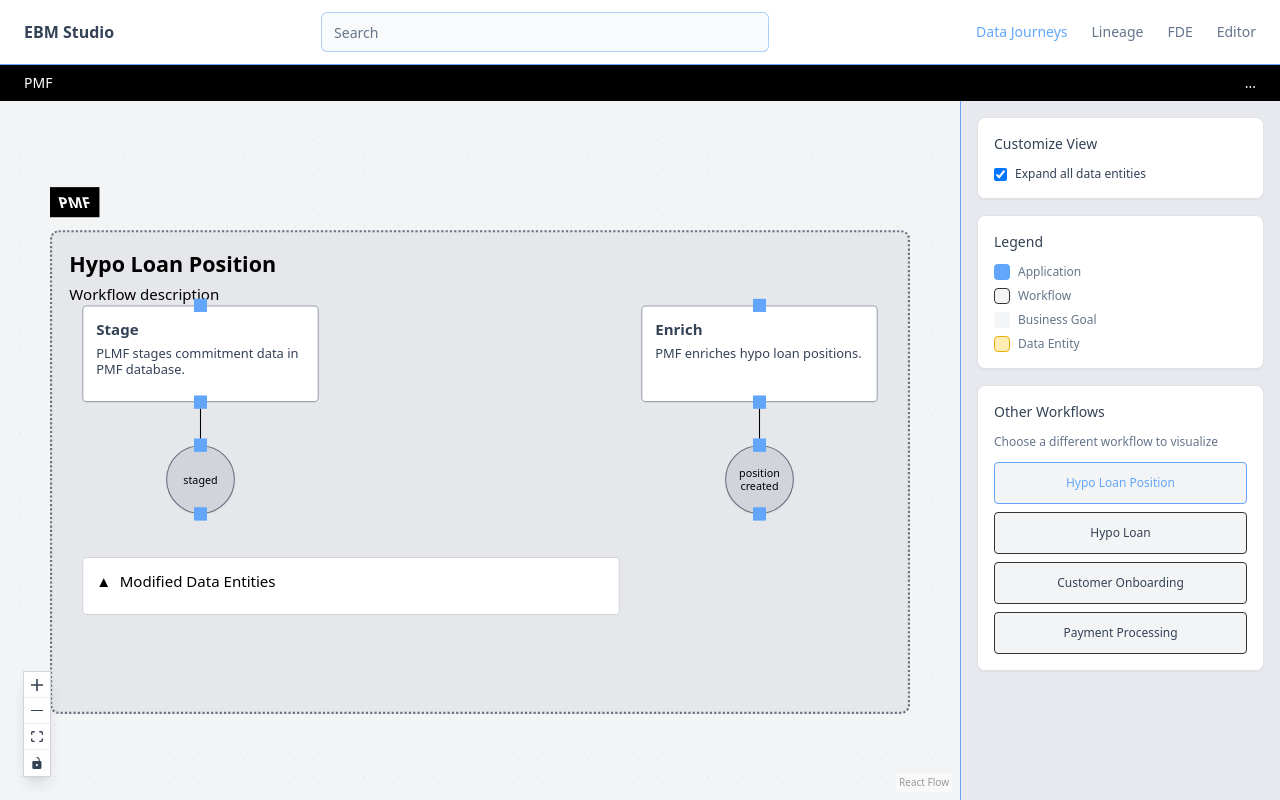
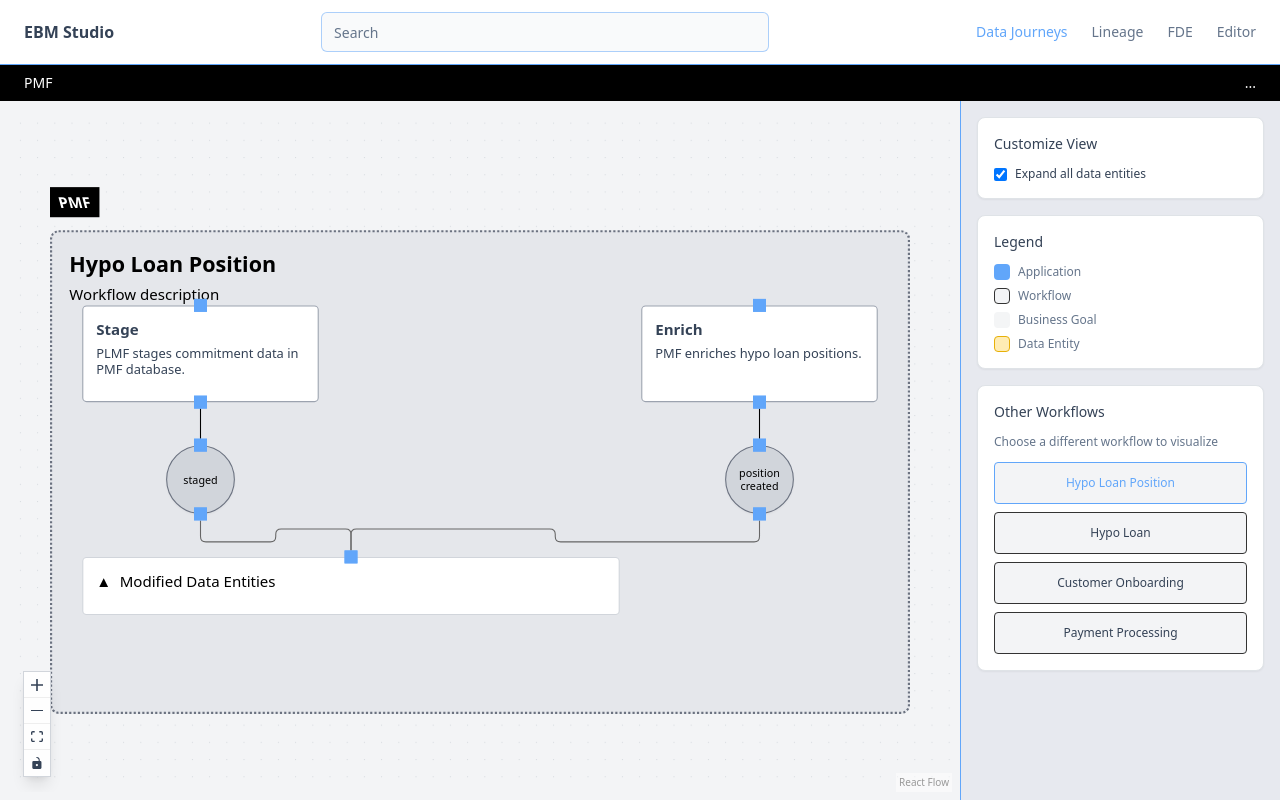
Before and after one commit to vinoth7ar/react-flowchart, a React (Vite) app: page / in a window 1280 px wide. Built offline with nearby package versions, Linux system fonts and the light colour scheme.

Commit message:
Fix missing status to entity connections
The AI has identified that connections from status nodes to entity nodes are missing. It will review the `connection-utils.ts` file to ensure these connections are correctly generated and added to the workflow visualization.

```diff
--- a/src/components/workflow/WorkflowNode.tsx
+++ b/src/components/workflow/WorkflowNode.tsx
@@ -104,6 +104,7 @@ const WorkflowNode = ({ data }: NodeProps) => {
             })}
           </div>
         )}
+        <Handle type="target" position={Position.Top} className="w-3 h-3 bg-workflow-border rounded-none border-2 border-workflow-border" />
       </div>
     );
   }
```
